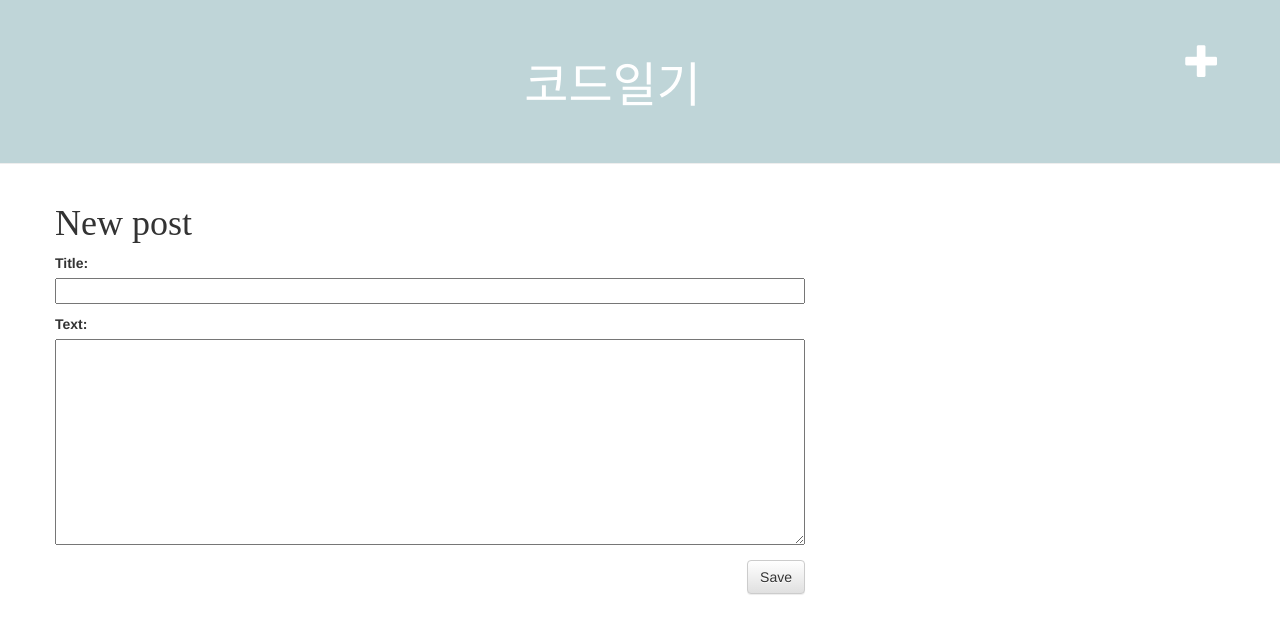
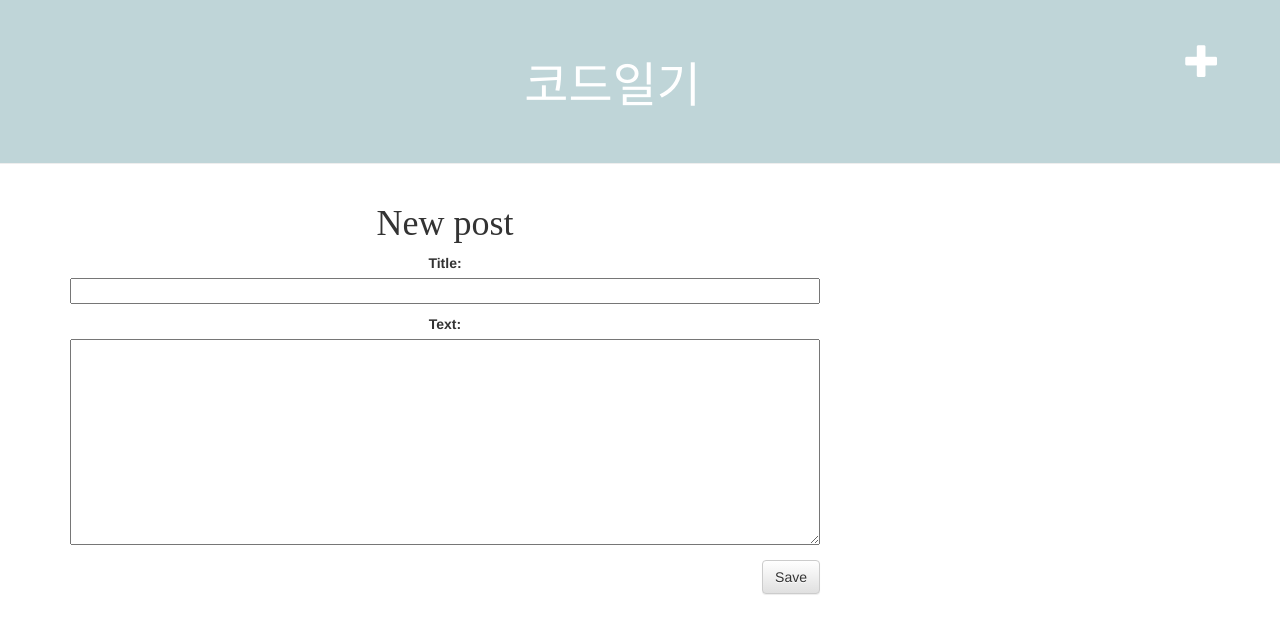
Before and after one commit to dayunhan/dayunhan.pythonanywhere.com, a Django app: page /post/new/ in a window 1280 px wide. Shown: the top 634 px of the page. Run offline with Django 3.2, Linux system fonts and the light colour scheme; some libraries are stand-ins or nearby versions; some web fonts are replaced.

Commit message:
Center text

```diff
--- a/blog/static/css/main.css
+++ b/blog/static/css/main.css
@@ -12,7 +12,7 @@
 }
 
 .content {
-    margin-left: 40px;
+    text-align: center;
 }
 
 h1, h2, h3, h4 {
```
